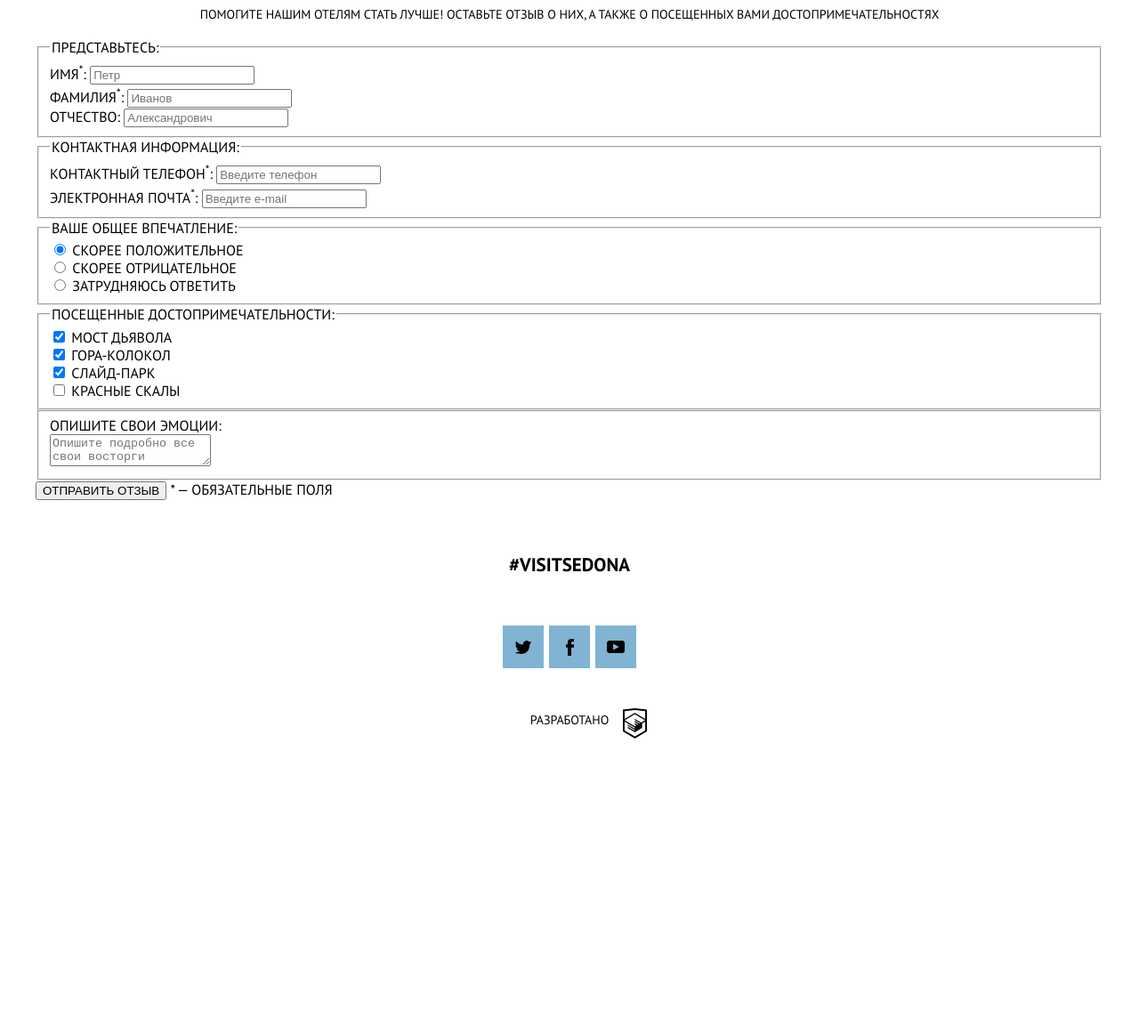
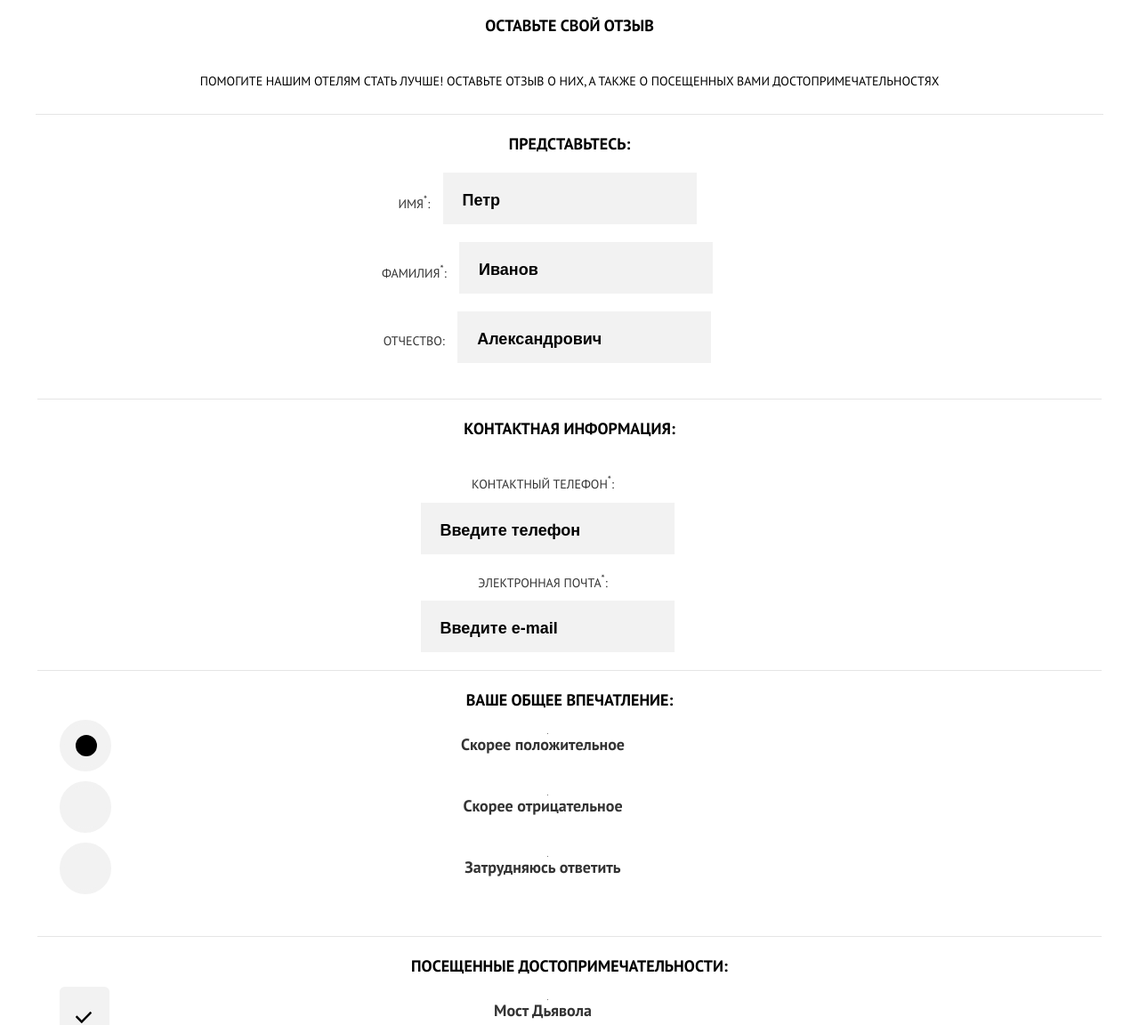
Before and after one commit to murat-avci/1459569-sedona-20, a website: page source/form.html in a window 1280 px wide. Shown: the part 326-1478 px from the top of the page at 89% size. Before the commit the page ends 1174 px from the top, so only its background shows below. Drawn offline with nearby package versions, Linux system fonts and the light colour scheme; files that its build step writes are made by us from their sources.

Commit message:
Продолжаем вёрстку с препроцессором

```diff
--- a/source/form.html
+++ b/source/form.html
@@ -38,81 +38,80 @@
         </ul>
       </nav>
     </header>
-    <main class="page-reviews">
+    <main class="page-main">
       <div class="main-title">
         <h1 class="main-title__text">Оставьте свой отзыв</h1>
         <p class="main-title__description">Помогите нашим отелям стать лучше! оставьте отзыв о них, а также о посещенных вами достопримечательностях</p>
       </div>
       <section class="feedback">
         <h2 class="visually-hidden">Форма отзывы</h2>
-        <form class="feedback-form" method="post" action="https://echo.htmlacademy.ru">
-          <fieldset class="feedback-form__item feedback-form__item--name">
-            <legend class="feedback-form__title feedback-form__title--name">Представьтесь:</legend>
-            <div class="feedback-form__inner feedback-form__inner--name">
-              <label class="feedback-form__label feedback-form__label--name" for="name">ИМЯ<sup>*</sup>:</label>
-              <input class="feedback-form__input feedback-form__input--name" type="text" name="name" id="name" placeholder="Петр" required>
+        <form class="feedback__form form" method="post" action="https://echo.htmlacademy.ru">
+          <fieldset class="form__item form__item--personal">
+            <legend class="form__title form__title--personal">Представьтесь:</legend>
+            <div class="form__inner form__inner--personal">
+              <label class="form__label" for="name">ИМЯ<sup>*</sup>:</label>
+              <input class="form__input form__input--personal" type="text" name="name" id="name" placeholder="Петр" required>
             </div>
-            <div class="feedback-form__inner feedback-form__inner--name">
-              <label class="feedback-form__label feedback-form__label--name" for="surname">ФАМИЛИЯ<sup>*</sup>:</label>
-              <input class="feedback-form__input feedback-form__input--name" type="text" name="surname" id="surname" placeholder="Иванов" required>
+            <div class="form__inner form__inner--personal">
+              <label class="form__label" for="surname">ФАМИЛИЯ<sup>*</sup>:</label>
+              <input class="form__input form__input--personal" type="text" name="surname" id="surname" placeholder="Иванов" required>
             </div>
-            <div class="feedback-form__inner feedback-form__inner--name">
-              <label class="feedback-form__label feedback-form__label--name" for="middle-name">Отчество:</label>
-              <input class="feedback-form__input feedback-form__input--name" type="text" name="middle-name" id="middle-name" placeholder="Александрович">
+            <div class="form__inner form__inner--personal">
+              <label class="form__label" for="middle-name">Отчество:</label>
+              <input class="form__input form__input--personal" type="text" name="middle-name" id="middle-name" placeholder="Александрович">
             </div>
           </fieldset>
-        <fieldset class="feedback-form__item feedback-form__item--contact">
-          <legend class="feedback-form__title feedback-form__title--contact">Контактная информация:</legend>
-          <div class="feedback-form__inner feedback-form__inner--contact">
-            <label class="feedback-form__label feedback-form__label--contact" for="phone">Контактный телефон<sup>*</sup>:</label>
-            <input class="feedback-form__input feedback-form__input--contact" type="tel" name="phone" id="phone" placeholder="Введите телефон" required>
+          <fieldset class="form__item">
+            <legend class="form__title form__title--contact">Контактная информация:</legend>
+            <div class="form__inner form__inner--contact">
+              <label class="form__label form__label--contact" for="phone">Контактный телефон<sup>*</sup>:</label>
+              <input class="form__input" type="tel" name="phone" id="phone" placeholder="Введите телефон" required>
             </div>
-          <div class="feedback-form__inner feedback-form__inner--contact">
-            <label class="feedback-form__label feedback-form__label--contact" for="email">Электронная почта<sup>*</sup>:</label>
-            <input class="feedback-form__input feedback-form__input--contact" type="email"  id="email" name="email" placeholder="Введите e-mail" required>
+            <div class="form__inner form__inner--contact">
+              <label class="form__label form__label--contact" for="email">Электронная почта<sup>*</sup>:</label>
+              <input class="form__input" type="email"  id="email" name="email" placeholder="Введите e-mail" required>
             </div>
           </fieldset>
-        <fieldset class="feedback-form__item feedback-form__item--opinion">
-          <legend class="feedback-form__title feedback-form__title--opinion">Ваше общее впечатление:</legend>
-          <div class="feedback-form__inner feedback-form__inner--opinion">
-            <label class="feedback-form__label feedback-form__label--opinion" for="positive"><input class="feedback-form__input feedback-form__input--opinion" type="radio" name="positive" id="positive" checked>
-            Скорее положительное</label>
+          <fieldset class="form__item">
+            <legend class="form__title form__title--impression">Ваше общее впечатление:</legend>
+            <div class="form__inner form__inner--impression">
+              <input class="form__input visually-hidden" type="radio" name="positive" id="positive" checked>
+              <label class="form__label form__label--select" for="positive">Скорее положительное</label>
             </div>
-          <div class="feedback-form__inner feedback-form__inner--opinion">
-            <label class="feedback-form__label feedback-form__label--opinion" for="negative"><input class="feedback-form__input feedback-form__input--opinion" type="radio" name="negative" id="negative">
-            Скорее отрицательное</label>
+            <div class="form__inner form__inner--impression">
+              <input class="form__input visually-hidden" type="radio" name="negative" id="negative">
+              <label class="form__label form__label--select" for="negative">Скорее отрицательное</label>
             </div>
-          <div class="feedback-form__inner feedback-form__inner--opinion">
-            <label class="feedback-form__label feedback-form__label--opinion" for="no-answer"><input class="feedback-form__input feedback-form__input--opinion" type="radio" name="no-answer" id="no-answer">
-            Затрудняюсь ответить</label>
+            <div class="form__inner form__inner--impression">
+              <input class="form__input visually-hidden" type="radio" name="no-answer" id="no-answer">
+              <label class="form__label form__label--select" for="no-answer">Затрудняюсь ответить</label>
             </div>
           </fieldset>
-        <fieldset class="feedback-form__item feedback-form__item--attractions">
-          <legend class="feedback-form__title feedback-form__title--attractions">посещенные достопримечательности:</legend>
-          <div class="feedback-form__inner feedback-form__inner--attractions">
-            <label class="feedback-form__label feedback-form__label--attractions" for="bridge"><input class="feedback-form__input feedback-form__input--attractions" type="checkbox" name="bridge" id="bridge" checked>
-              Мост Дьявола</label>
+          <fieldset class="form__item">
+            <legend class="form__title form__title--attraction">Посещенные достопримечательности:</legend>
+            <div class="form__inner form__inner--attraction">
+              <input class="form__input visually-hidden" type="checkbox" name="bridge" id="bridge" checked>
+              <label class="form__label form__label--select" for="bridge">Мост Дьявола</label>
             </div>
-          <div class="feedback-form__inner feedback-form__inner--attractions">
-            <label class="feedback-form__label feedback-form__label--attractions" for="mountain"><input class="feedback-form__input feedback-form__input--attractions" type="checkbox" name="mountain" id="mountain" checked>
-              Гора-Колокол</label>
+            <div class="form__inner form__inner--attraction">
+              <input class="form__input visually-hidden" type="checkbox" name="mountain" id="mountain" checked>
+              <label class="form__label form__label--select" for="mountain">Гора-Колокол</label>
             </div>
-          <div class="feedback-form__inner feedback-form__inner--attractions">
-            <label class="feedback-form__label feedback-form__label--attractions" for="slide-park"><input class="feedback-form__input feedback-form__input--attractions" type="checkbox" name="slide-park" id="slide-park" checked>
-              Слайд-парк</label>
+            <div class="form__inner form__inner--attraction">
+              <input class="form__input visually-hidden" type="checkbox" name="slide-park" id="slide-park" checked>
+              <label class="form__label form__label--select" for="slide-park">Слайд-парк</label>
             </div>
-          <div class="feedback-form__inner feedback-form__inner--attractions">
-            <label class="feedback-form__label feedback-form__label--attractions" for="red-rocks"><input class="feedback-form__input feedback-form__input--attractions" type="checkbox" name="red-rocks" id="red-rocks">
-              Красные скалы</label>
+            <div class="form__inner form__inner--attraction">
+              <input class="form__input visually-hidden" type="checkbox" name="red-rocks" id="red-rocks">
+              <label class="form__label form__label--select" for="red-rocks">Красные скалы</label>
             </div>
           </fieldset>
-        <fieldset class="feedback-form__inner feedback-form__inner--emotion">
-          <label class="feedback-form__label feedback-form__label--emotion" for="emotion">Опишите свои эмоции:</label><br>
-          <textarea class="feedback-form__textarea feedback-form__textarea--emotion" name="emotion" id="emotion" placeholder="Опишите подробно все свои восторги"></textarea>
+          <fieldset class="form__item form__item--textarea">
+            <label class="form__label form__label--textarea" for="emotion">Опишите свои эмоции:</label><br>
+            <textarea class="form__input form__input--textarea" name="emotion" id="emotion" placeholder="Опишите подробно все свои восторги"></textarea>
           </fieldset>
-        <div class="button">
-          <button class="button feedback-form__button" type="submit" name="feedback-form__button">ОТПРАВИТЬ ОТЗЫВ</button>
-          <span class="feedback-form__required-text">* — обязательные поля</span>
+          <div class="form__submit">
+            <button class="form__button" type="submit" name="form__button">ОТПРАВИТЬ ОТЗЫВ</button>
           </div>
         </form>
       </section>
--- /dev/null
+++ b/source/sass/blocks/button.scss
@@ -0,0 +1,15 @@
+.button {
+  display: inline-block;
+  padding: 16px 32px;
+  font-size: 21px;
+  font-weight: bold;
+  line-height: 26px;
+  background-color: var(--main);
+  box-sizing: border-box;
+}
+
+.button__link {
+  text-decoration: none;
+  color: var(--text-accent);
+  padding: 0 15px;
+}
--- /dev/null
+++ b/source/sass/blocks/feedback.scss
@@ -0,0 +1,3 @@
+.feedback__form {
+  padding-top: 20px;
+}
--- /dev/null
+++ b/source/sass/blocks/form.scss
@@ -0,0 +1,239 @@
+.form {
+  margin: 0;
+  padding: 0;
+  border-top: 1px solid var(--special1);
+}
+
+.form__item {
+  display: block;
+  text-align: center;
+  margin-top: 20px;
+  padding: 0 25px 20px;
+  border: none;
+  border-bottom: 1px solid var(--special1);
+
+  &--personal {
+    position: relative;
+  }
+
+  &:last-of-type {
+    border-bottom: none;
+    padding-bottom: 0;
+  }
+}
+
+.form__title {
+  font-weight: bold;
+  font-size: 18px;
+  line-height: 26px;
+  text-align: center;
+  padding-left: 16px;
+  padding-right: 16px;
+
+  &--personal {
+    margin-bottom: 19px;
+  }
+
+  &--contact {
+    margin-bottom: 17px;
+  }
+
+  &--impression,
+  &--attraction {
+    margin-bottom: 25px;
+  }
+}
+
+.form__inner {
+  display: block;
+  position: relative;
+  text-align: center;
+  padding-right: 50px;
+
+  &--personal {
+    display: block;
+    margin-bottom: 20px;
+    max-width: inherit;
+  }
+
+  &--contact,
+  &--impression,
+  &--attraction {
+    position: relative;
+    display: flex;
+    flex-direction: column;
+    align-items: center;
+  }
+
+  &--impression,
+  &--attraction {
+    margin-bottom: 44px;
+  }
+}
+
+.form__label {
+  font-size: 14px;
+  line-height: 26px;
+  text-align: left;
+  vertical-align: middle;
+  color: var(--description);
+  padding-right: 10px;
+
+  &--contact {
+    margin-bottom: 8px;
+    margin-top: 14px;
+  }
+
+  &--select {
+    font-size: 18px;
+    font-weight: bold;
+    text-transform: initial;
+  }
+
+  &--textarea {
+    font-weight: bold;
+    font-size: 18px;
+    line-height: 26px;
+    text-align: center;
+    padding-left: 16px;
+    padding-right: 16px;
+  }
+}
+
+.form__button {
+  font-size: 21px;
+  line-height: 26px;
+  font-weight: bold;
+  margin-top: 51px;
+  margin-bottom: 48px;
+  padding: 16px 50px;
+  border: none;
+  color: var(--text-accent);
+  background-color: var(--main);
+}
+
+/*
+.form__input {
+  display: inline-block;
+  box-sizing: border-box;
+  max-width: 100%;
+  border: none;
+  background-color: var(--input);
+  padding: 18px 22px 14px 22px;
+  font-size: 18px;
+  line-height: 26px;
+  font-weight: bold;
+  color: var(--text-main);
+
+  &::placeholder {
+    color: var(--text-main);
+  }
+
+  &:last-of-type {
+    margin-bottom: 0;
+  }
+
+  &--textarea {
+    color: var(--text-main);
+    font-size: 18px;
+    line-height: 26px;
+    font-weight: bold;
+    padding: 13px 23px 29px 21px;
+    margin-top: 15px;
+    border: none;
+    background-color: var(--input);
+  }
+
+  &--textarea::placeholder {
+    color: var(--text-main);
+  }
+
+  &--personal {
+    box-sizing: border-box;
+  }
+}
+*/
+.form__input {
+  display: inline-block;
+  position: relative;
+  padding: 18px 22px 14px 22px;
+  background-color: var(--input);
+  box-sizing: border-box;
+  border: none;
+  font-size: 18px;
+  line-height: 26px;
+  font-weight: bold;
+  color: var(--text-main);
+
+  &--textarea::placeholder,
+  &::placeholder {
+    color: var(--text-main);
+  }
+
+  &--textarea {
+    color: var(--text-main);
+    font-size: 18px;
+    line-height: 26px;
+    font-weight: bold;
+    padding: 13px 23px 29px 21px;
+    margin-top: 15px;
+    border: none;
+    background-color: var(--input);
+  }
+
+  &--personal {
+    box-sizing: border-box;
+  }
+}
+
+.form__input[type="radio"]:checked + .form__label::after {
+  content: "";
+  position: absolute;
+  left: 1.1rem;
+  top: 50%;
+  transform: translateY(-50%);
+  width: 18px;
+  height: 18px;
+  background-color: var(--text-main);
+  border: 3px solid var(--text-main);
+  border-radius: 50%;
+}
+
+.form__input[type="radio"] + .form__label::before {
+  content: "";
+  position: absolute;
+  width: 48px;
+  height: 48px;
+  left: 0px;
+  top: 50%;
+  transform: translateY(-50%);
+  background-color: var(--input);
+  border: 5px solid var(--input);
+  border-radius: 50%;
+}
+
+.form__input[type="checkbox"]:checked + .form__label::after {
+  content: "";
+  position: absolute;
+  left: 1.15rem;
+  top: 50%;
+  width: 23px;
+  height: 16px;
+  background-image: url("../img/icon-tick.svg");
+  background-repeat: no-repeat;
+  background-position: 0 0;
+  background-size: 1em;
+}
+
+.form__input[type="checkbox"] + .form__label::before {
+  content: "";
+  position: absolute;
+  width: 46px;
+  height: 46px;
+  left: 0;
+  top: 50%;
+  transform: translateY(-50%);
+  background-color: var(--input);
+  border: 5px solid var(--input);
+  border-radius: 10%;
+}
--- a/source/sass/blocks/main-title.scss
+++ b/source/sass/blocks/main-title.scss
@@ -1,18 +1,22 @@
 .main-title {
-  display: block;
+  display: flex;
+  flex-direction: column;
   text-align: center;
   margin: 32px auto 11px auto;
-  line-height: 26px;
 }
 
 .main-title__text {
+  display: block;
   font-size: 18px;
+  line-height: 26px;
   color: var(--text-main);
   margin-bottom: 23px;
   padding: 0 15px;
 }
 
 .main-title__description {
+  display: block;
   font-size: 14px;
+  line-height: 24px;
   color: var(--title-description);
 }
--- a/source/sass/global.scss
+++ b/source/sass/global.scss
@@ -5,6 +5,8 @@
   --list-main: #eeeeee;
   --description: #333333;
   --special1: #e5e5e5;
+  --input: #f2f2f2;
+  --special2: #5c6870;
 }
 
 .visually-hidden {
```
Also changed, not shown: source/index.html (+9 -9 lines), source/photo.html (+25 -12 lines), source/sass/blocks/hotel-search.scss (added, +31 -0 lines), source/sass/blocks/page-photo.scss (+0 -16 lines), source/sass/blocks/presentation.scss (added, +22 -0 lines), source/sass/blocks/site-video.scss (added, +74 -0 lines), source/sass/blocks/video-presentation.scss (added, +7 -0 lines), source/sass/style.scss (+7 -0 lines). Lines whose indentation alone changed are shown as unchanged.
